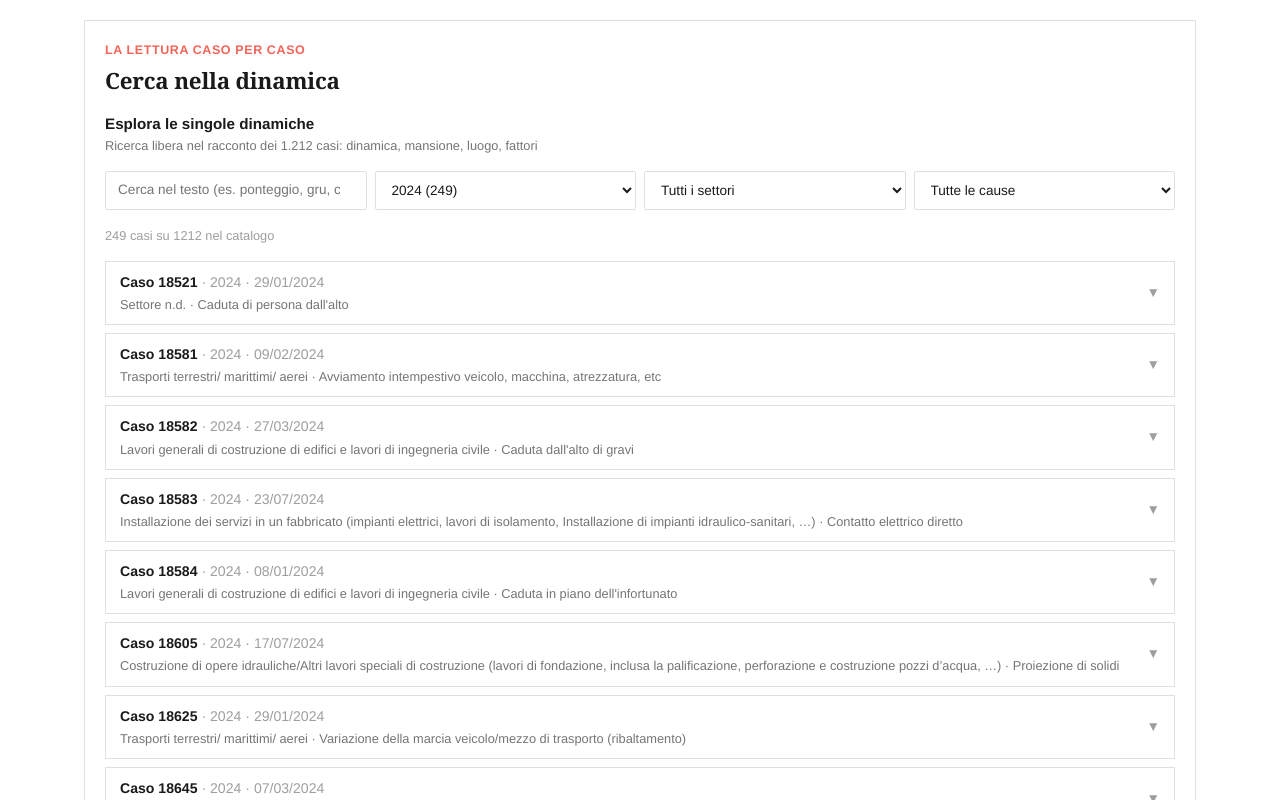
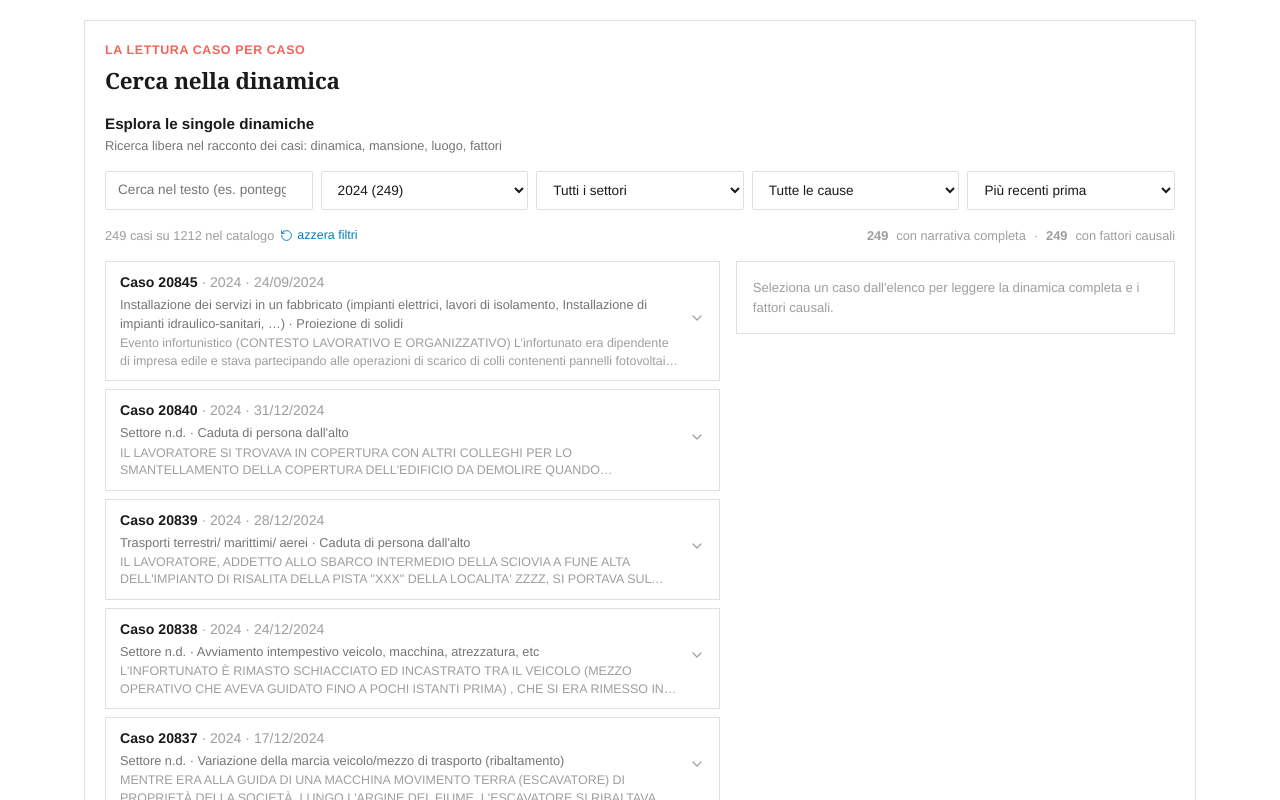
Before and after one commit to dynamic1990/osservatorio-infortuni, a Next.js app: page /casi-mortali in a window 1280 px wide. Shown: the part 4000-4800 px from the top of the page. Built offline with nearby package versions, Linux system fonts and the light colour scheme.

Commit message:
feat: improve case explorer usability and nav icons

```diff
--- a/src/components/charts/informo-esploratore.tsx
+++ b/src/components/charts/informo-esploratore.tsx
@@ -1,6 +1,7 @@
 "use client";
 
-import { useEffect, useMemo, useState } from "react";
+import { useEffect, useMemo, useState, type ReactNode } from "react";
+import { ChevronDown, ChevronUp, RotateCcw } from "lucide-react";
 import { ANNI_INFORMO, ANNO_DEFAULT } from "@/lib/informo-casi";
 
 interface CatalogoCaso {
@@ -13,16 +14,42 @@ interface CatalogoCaso {
   sesso?: string | null;
   cittadinanza?: string | null;
   rapportoLavoro?: string | null;
+  sedeLesione?: string | null;
+  naturaLesione?: string | null;
   incidente?: string | null;
   agenteMateriale?: string | null;
-  sedeLesione?: string | null;
-  naturaLesione?: string | null;
   dinamica?: string | null;
   fattori: { tipoFattore?: string | null; testo?: string | null; detMod?: string | null }[];
 }
 
 interface Catalogo {
   casi: CatalogoCaso[];
+}
+
+type Ordina = "anno-desc" | "anno-asc" | "causa" | "settore";
+
+// Evidenzia la prima occorrenza della query nel testo (ricerca full-text).
+function evidenzia(testo: string | null | undefined, query: string): ReactNode {
+  const q = query.trim().toLowerCase();
+  if (!q || !testo) return testo ?? null;
+  const idx = testo.toLowerCase().indexOf(q);
+  if (idx === -1) return testo;
+  const end = idx + q.length;
+  return (
+    <>
+      {testo.slice(0, idx)}
+      <mark style={{ background: "var(--color-warning-soft)", color: "var(--color-text)", padding: "0 2px" }}>
+        {testo.slice(idx, end)}
+      </mark>
+      {testo.slice(end)}
+    </>
+  );
+}
+
+// Estratto a capo singolo per la riga di elenco.
+function estratto(testo: string | null | undefined, max: number): string {
+  const t = (testo ?? "").replace(/\s+/g, " ").trim();
+  return t.length > max ? t.slice(0, max).trimEnd() + "…" : t;
 }
 
 // Esploratore delle dinamiche: ricerca libera (full-text su dinamica e
@@ -36,8 +63,10 @@ export function InformoEsploratore() {
   const [anno, setAnno] = useState<number | "tutti">(ANNO_DEFAULT);
   const [settore, setSettore] = useState<string>("tutti");
   const [causa, setCausa] = useState<string>("tutti");
+  const [ordina, setOrdina] = useState<Ordina>("anno-desc");
   const [aperto, setAperto] = useState<number | null>(null);
   const [caricato, setCaricato] = useState(false);
+  const [visibili, setVisibili] = useState(50);
 
   useEffect(() => {
     fetch("/data/informo-catalogo.json")
@@ -45,6 +74,11 @@ export function InformoEsploratore() {
       .then((d) => setCatalogo(d as Catalogo))
       .catch(() => setCatalogo(null));
   }, []);
+
+  // Quando i filtri cambiano, riparti dalla prima pagina di risultati.
+  useEffect(() => {
+    setVisibili(50);
+  }, [query, anno, settore, causa, ordina]);
 
   const settori = useMemo(() => {
     const s = new Set<string>();
@@ -76,14 +110,37 @@ export function InformoEsploratore() {
         return (c.fattori ?? []).some((f) => (f.testo ?? "").toLowerCase().includes(q));
       });
     }
-    return righe.sort((a, b) => b.anno - a.anno || a.codice - b.codice);
-  }, [catalogo, query, anno, settore, causa]);
+    const perAnno =
+      ordina === "anno-desc"
+        ? (a: CatalogoCaso, b: CatalogoCaso) => b.anno - a.anno || b.codice - a.codice
+        : (a: CatalogoCaso, b: CatalogoCaso) => a.anno - b.anno || a.codice - b.codice;
+    const perTesto = (key: (c: CatalogoCaso) => string | null | undefined) =>
+      (a: CatalogoCaso, b: CatalogoCaso) =>
+        (key(a) ?? "").localeCompare(key(b) ?? "", "it") || b.anno - a.anno;
+    if (ordina === "causa") righe = righe.sort(perTesto((c) => c.incidente));
+    else if (ordina === "settore") righe = righe.sort(perTesto((c) => c.settore));
+    else righe = righe.sort(perAnno);
+    return righe;
+  }, [catalogo, query, anno, settore, causa, ordina]);
 
   const totaleAnni = useMemo(() => {
     const cnt = new Map<number, number>();
     for (const c of catalogo?.casi ?? []) cnt.set(c.anno, (cnt.get(c.anno) ?? 0) + 1);
     return cnt;
   }, [catalogo]);
+
+  const casoSelezionato = useMemo(
+    () => catalogo?.casi.find((c) => c.codice === aperto) ?? null,
+    [catalogo, aperto],
+  );
+
+  const azzeraFiltri = () => {
+    setQuery("");
+    setAnno(ANNO_DEFAULT);
+    setSettore("tutti");
+    setCausa("tutti");
+    setOrdina("anno-desc");
+  };
 
   return (
     <div style={{ display: "grid", gap: "var(--space-4)" }}>
@@ -101,7 +158,7 @@ export function InformoEsploratore() {
             Esplora le singole dinamiche
           </div>
           <div style={{ fontSize: "0.8rem", color: "var(--color-text-soft)" }}>
-            Ricerca libera nel racconto dei 1.212 casi: dinamica, mansione, luogo, fattori
+            Ricerca libera nel racconto dei casi: dinamica, mansione, luogo, fattori
           </div>
         </div>
       </div>
@@ -192,16 +249,86 @@ export function InformoEsploratore() {
             </option>
           ))}
         </select>
+        <select
+          aria-label="Ordina i risultati"
+          value={ordina}
+          onChange={(e) => setOrdina(e.target.value as Ordina)}
+          style={{
+            padding: "8px 12px",
+            border: "1px solid var(--color-border)",
+            borderRadius: 2,
+            font: "inherit",
+            fontSize: "0.85rem",
+            background: "var(--color-raised)",
+            color: "var(--color-text)",
+          }}
+        >
+          <option value="anno-desc">Più recenti prima</option>
+          <option value="anno-asc">Più vecchi prima</option>
+          <option value="causa">Per causa (A-Z)</option>
+          <option value="settore">Per settore (A-Z)</option>
+        </select>
       </div>
 
-      <div style={{ fontSize: "0.8rem", color: "var(--color-text-muted)" }}>
+      <div style={{ display: "grid", gap: "var(--space-2)" }}>
+        <div
+          style={{
+            display: "flex",
+            justifyContent: "space-between",
+            alignItems: "center",
+            gap: "var(--space-2)",
+            flexWrap: "wrap",
+            fontSize: "0.8rem",
+            color: "var(--color-text-muted)",
+          }}
+        >
+          <span style={{ display: "flex", gap: 6, alignItems: "center" }}>
             {catalogo
               ? `${risultati.length} casi su ${catalogo.casi.length} nel catalogo`
               : "Caricamento catalogo..."}
+            {(query || anno !== "tutti" || settore !== "tutti" || causa !== "tutti" || ordina !== "anno-desc") && (
+              <button
+                type="button"
+                onClick={azzeraFiltri}
+                style={{
+                  display: "inline-flex",
+                  alignItems: "center",
+                  gap: 4,
+                  background: "none",
+                  border: "none",
+                  padding: 0,
+                  font: "inherit",
+                  fontSize: "0.78rem",
+                  color: "var(--color-link)",
+                  cursor: "pointer",
+                }}
+              >
+                <RotateCcw aria-hidden="true" size={13} strokeWidth={1.8} />
+                azzera filtri
+              </button>
+            )}
+          </span>
+          {catalogo && risultati.length > 0 && (
+            <span style={{ display: "flex", gap: "var(--space-2)", flexWrap: "wrap" }}>
+              <strong>{risultati.filter((c) => c.dinamica).length}</strong> con narrativa completa
+              <span aria-hidden="true">·</span>
+              <strong>{risultati.filter((c) => (c.fattori ?? []).length > 0).length}</strong> con fattori causali
+            </span>
+          )}
+        </div>
       </div>
 
+      <div
+        style={{
+          display: "grid",
+          gridTemplateColumns: "minmax(0, 1.4fr) minmax(0, 1fr)",
+          gap: "var(--space-4)",
+          alignItems: "start",
+        }}
+      >
+        {/* Colonna lista */}
         <div style={{ display: "grid", gap: "var(--space-2)" }}>
-        {risultati.slice(0, 50).map((c) => {
+          {risultati.slice(0, visibili).map((c) => {
           const apertoId = aperto === c.codice;
           return (
             <div
@@ -209,6 +336,9 @@ export function InformoEsploratore() {
               style={{
                 border: "1px solid var(--color-divider)",
                 background: "var(--color-raised)",
+                ...(apertoId
+                  ? { borderColor: "var(--color-accent)", boxShadow: "0 0 0 1px var(--color-accent)" }
+                  : {}),
               }}
             >
               <button
@@ -242,65 +372,26 @@ export function InformoEsploratore() {
                     {c.settore ?? "Settore n.d."}
                     {c.incidente ? ` · ${c.incidente}` : ""}
                   </span>
+                  {c.dinamica && (
+                    <span
+                      style={{
+                        fontSize: "0.78rem",
+                        color: "var(--color-text-muted)",
+                        display: "-webkit-box",
+                        WebkitLineClamp: 2,
+                        WebkitBoxOrient: "vertical",
+                        overflow: "hidden",
+                        lineHeight: 1.4,
+                      }}
+                    >
+                      {evidenzia(estratto(c.dinamica, 220), query)}
+                    </span>
+                  )}
                 </span>
                 <span style={{ fontSize: "0.85rem", color: "var(--color-text-muted)" }}>
-                  {apertoId ? "▲" : "▼"}
+                  {apertoId ? <ChevronUp aria-hidden="true" size={16} strokeWidth={1.8} /> : <ChevronDown aria-hidden="true" size={16} strokeWidth={1.8} />}
                 </span>
               </button>
-              {apertoId && (
-                <div style={{ padding: "0 14px 14px", display: "grid", gap: "var(--space-2)" }}>
-                  <dl
-                    style={{
-                      display: "grid",
-                      gridTemplateColumns: "repeat(auto-fit, minmax(140px, 1fr))",
-                      gap: "var(--space-2)",
-                      margin: 0,
-                      fontSize: "0.8rem",
-                    }}
-                  >
-                    <div>
-                      <dt style={{ color: "var(--color-text-muted)" }}>Mansione</dt>
-                      <dd style={{ margin: 0 }}>{c.mansione ?? "n.d."}</dd>
-                    </div>
-                    <div>
-                      <dt style={{ color: "var(--color-text-muted)" }}>Luogo</dt>
-                      <dd style={{ margin: 0 }}>{c.luogo ?? "n.d."}</dd>
-                    </div>
-                    <div>
-                      <dt style={{ color: "var(--color-text-muted)" }}>Sede lesione</dt>
-                      <dd style={{ margin: 0 }}>{c.sedeLesione ?? "n.d."}</dd>
-                    </div>
-                    <div>
-                      <dt style={{ color: "var(--color-text-muted)" }}>Natura lesione</dt>
-                      <dd style={{ margin: 0 }}>{c.naturaLesione ?? "n.d."}</dd>
-                    </div>
-                    <div>
-                      <dt style={{ color: "var(--color-text-muted)" }}>Agente materiale</dt>
-                      <dd style={{ margin: 0 }}>{c.agenteMateriale ?? "n.d."}</dd>
-                    </div>
-                    <div>
-                      <dt style={{ color: "var(--color-text-muted)" }}>Rapporto di lavoro</dt>
-                      <dd style={{ margin: 0 }}>{c.rapportoLavoro ?? "n.d."}</dd>
-                    </div>
-                  </dl>
-                  {c.dinamica && (
-                    <p style={{ margin: 0, fontSize: "0.85rem", lineHeight: 1.5 }}>{c.dinamica}</p>
-                  )}
-                  {c.fattori?.length > 0 && (
-                    <div style={{ display: "grid", gap: 4 }}>
-                      <div style={{ fontSize: "0.75rem", fontWeight: 700, color: "var(--color-text-muted)", textTransform: "uppercase" }}>
-                        Fattori causali
-                      </div>
-                      {c.fattori.map((f, i) => (
-                        <div key={i} style={{ fontSize: "0.83rem", lineHeight: 1.4 }}>
-                          <strong>{f.tipoFattore ?? "Fattore"}</strong>
-                          {f.detMod ? ` (${f.detMod})` : ""}: {f.testo ?? ""}
-                        </div>
-                      ))}
-                    </div>
-                  )}
-                </div>
-              )}
             </div>
           );
           })}
@@ -309,6 +400,119 @@ export function InformoEsploratore() {
               Nessun caso corrisponde alla ricerca.
             </div>
           )}
+          {risultati.length > visibili && (
+            <button
+              type="button"
+              onClick={() => setVisibili((v) => v + 50)}
+              style={{
+                justifySelf: "start",
+                padding: "8px 14px",
+                background: "none",
+                border: "1px solid var(--color-divider)",
+                borderRadius: 2,
+                font: "inherit",
+                fontSize: "0.82rem",
+                color: "var(--color-link)",
+                cursor: "pointer",
+              }}
+            >
+              Mostra altri ({risultati.length - visibili} rimanenti)
+            </button>
+          )}
+        </div>
+
+        {/* Colonna scheda dettaglio */}
+        <div
+          style={{
+            position: "sticky",
+            top: "calc(var(--space-4))",
+            border: "1px solid var(--color-divider)",
+            background: "var(--color-raised)",
+            padding: "var(--space-4)",
+            display: "grid",
+            gap: "var(--space-3)",
+            minWidth: 0,
+          }}
+        >
+          {casoSelezionato ? (
+            <>
+              <div
+                style={{
+                  display: "flex",
+                  justifyContent: "space-between",
+                  alignItems: "flex-start",
+                  gap: "var(--space-2)",
+                  flexWrap: "wrap",
+                }}
+              >
+                <div>
+                  <div style={{ fontSize: "0.72rem", fontWeight: 750, letterSpacing: "0.08em", textTransform: "uppercase", color: "var(--color-text-muted)" }}>
+                    Scheda del caso {casoSelezionato.codice}
+                  </div>
+                  <div style={{ fontSize: "0.85rem", color: "var(--color-text-soft)" }}>
+                    {casoSelezionato.anno} {casoSelezionato.data ? `· ${casoSelezionato.data}` : ""} · {casoSelezionato.incidente ?? "dinamica n.d."}
+                  </div>
+                </div>
+                <button
+                  type="button"
+                  onClick={() => setAperto(null)}
+                  aria-label="Chiudi la scheda"
+                  style={{ background: "none", border: "none", cursor: "pointer", color: "var(--color-text-muted)", padding: 4 }}
+                >
+                  ✕
+                </button>
+              </div>
+
+              <dl style={{ display: "grid", gap: "var(--space-2)", margin: 0, fontSize: "0.8rem" }}>
+                {[
+                  ["Settore", casoSelezionato.settore],
+                  ["Mansione", casoSelezionato.mansione],
+                  ["Luogo", casoSelezionato.luogo],
+                  ["Sesso", casoSelezionato.sesso],
+                  ["Cittadinanza", casoSelezionato.cittadinanza],
+                  ["Rapporto di lavoro", casoSelezionato.rapportoLavoro],
+                  ["Sede lesione", casoSelezionato.sedeLesione],
+                  ["Natura lesione", casoSelezionato.naturaLesione],
+                  ["Agente materiale", casoSelezionato.agenteMateriale],
+                ].map(([label, valore]) => (
+                  <div key={label} style={{ display: "grid", gridTemplateColumns: "minmax(100px, 1fr) minmax(0, 2fr)", gap: "var(--space-2)" }}>
+                    <dt style={{ color: "var(--color-text-muted)" }}>{label}</dt>
+                    <dd style={{ margin: 0, wordBreak: "break-word" }}>{valore ?? "n.d."}</dd>
+                  </div>
+                ))}
+              </dl>
+
+              {casoSelezionato.dinamica && (
+                <div style={{ display: "grid", gap: 4 }}>
+                  <div style={{ fontSize: "0.75rem", fontWeight: 700, color: "var(--color-text-muted)", textTransform: "uppercase" }}>
+                    Dinamica
+                  </div>
+                  <p style={{ margin: 0, fontSize: "0.87rem", lineHeight: 1.55, whiteSpace: "pre-wrap" }}>
+                    {evidenzia(casoSelezionato.dinamica, query)}
+                  </p>
+                </div>
+              )}
+
+              {casoSelezionato.fattori?.length > 0 && (
+                <div style={{ display: "grid", gap: "var(--space-2)" }}>
+                  <div style={{ fontSize: "0.75rem", fontWeight: 700, color: "var(--color-text-muted)", textTransform: "uppercase" }}>
+                    Fattori causali
+                  </div>
+                  {casoSelezionato.fattori.map((f, i) => (
+                    <div key={i} style={{ fontSize: "0.83rem", lineHeight: 1.4, paddingLeft: 10, borderLeft: "2px solid var(--color-divider)" }}>
+                      <strong>{f.tipoFattore ?? "Fattore"}</strong>
+                      {f.detMod ? ` (${f.detMod})` : ""}: {evidenzia(f.testo, query)}
+                    </div>
+                  ))}
+                </div>
+              )}
+            </>
+          ) : (
+            <div style={{ fontSize: "0.82rem", color: "var(--color-text-muted)", lineHeight: 1.5 }}>
+              Seleziona un caso dall&apos;elenco per leggere la dinamica completa e i fattori causali.
+            </div>
+          )}
+        </div>
       </div>
 
       <p className="source-note">
--- a/src/components/ui/site-nav.tsx
+++ b/src/components/ui/site-nav.tsx
@@ -3,14 +3,14 @@
 import { useState } from "react";
 import Link from "next/link";
 import { usePathname } from "next/navigation";
-import { BookOpen, CircleDollarSign, Cross, ExternalLink, FileText, Home, Menu, ScanSearch, SearchCheck, X } from "lucide-react";
+import { BookOpen, CircleDollarSign, Cross, ExternalLink, FileText, Home, Menu, UserSearch, Workflow, X } from "lucide-react";
 import { GitHubIcon } from "./social-icons";
 
 const VOCI = [
   { href: "/", label: "Quadro generale", icon: Home, group: "Esplora" },
-  { href: "/casi-mortali", label: "Analisi delle cause", icon: ScanSearch, group: "Esplora" },
+  { href: "/casi-mortali", label: "Analisi delle cause", icon: Workflow, group: "Esplora" },
   { href: "/malattie-professionali", label: "Malattie professionali", icon: Cross, group: "Esplora" },
-  { href: "/vigilanza", label: "Vigilanza", icon: SearchCheck, group: "Esplora" },
+  { href: "/vigilanza", label: "Vigilanza", icon: UserSearch, group: "Esplora" },
   { href: "/calcolatore-costo-infortunio", label: "Costo dell'infortunio", icon: CircleDollarSign, group: "Strumenti" },
   { href: "/fonti", label: "Fonti e metodo", icon: BookOpen, group: "Trasparenza" },
   { href: "/progetto", label: "Il progetto", icon: FileText, group: "Trasparenza" },
```
Lines whose indentation alone changed are shown as unchanged.
